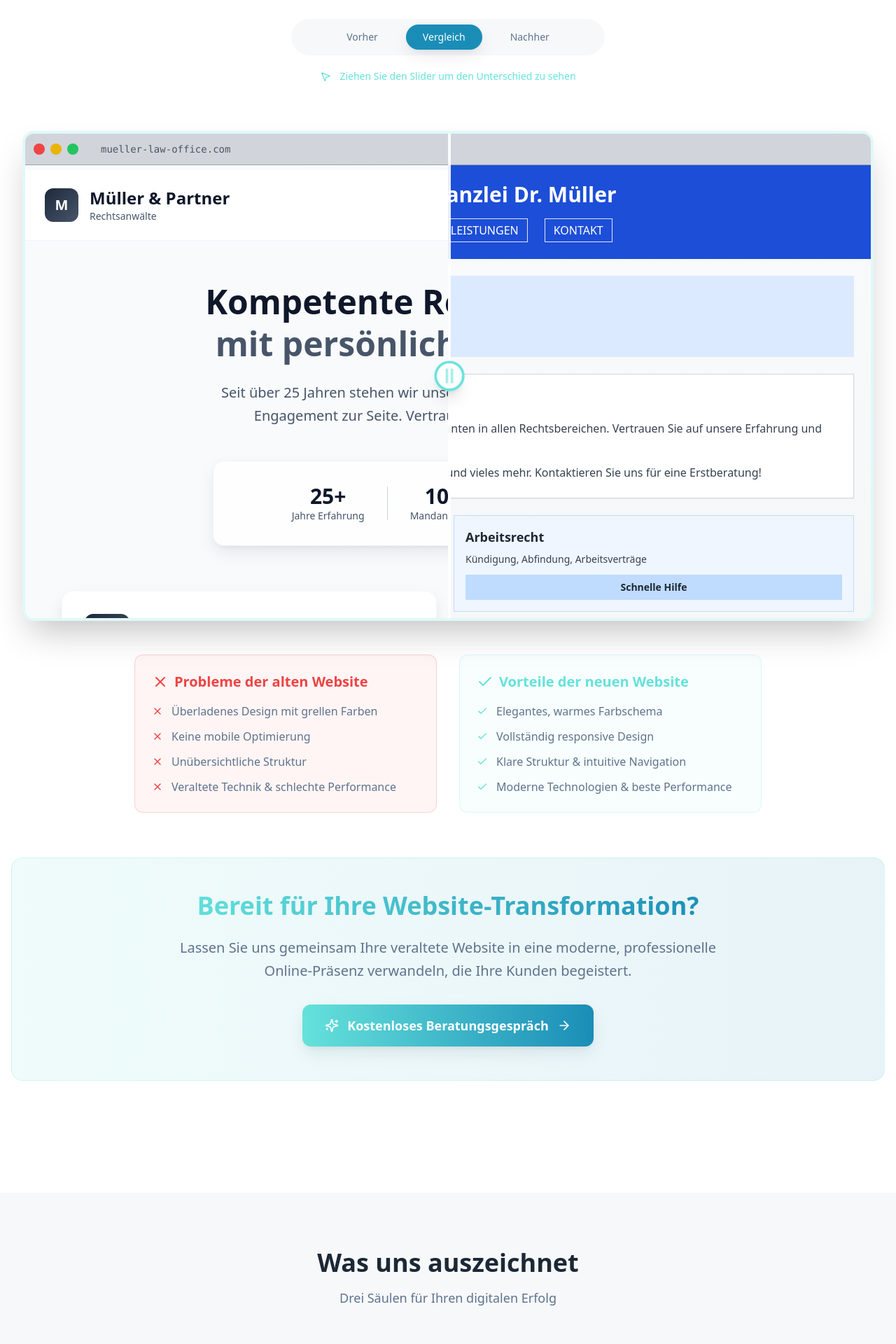
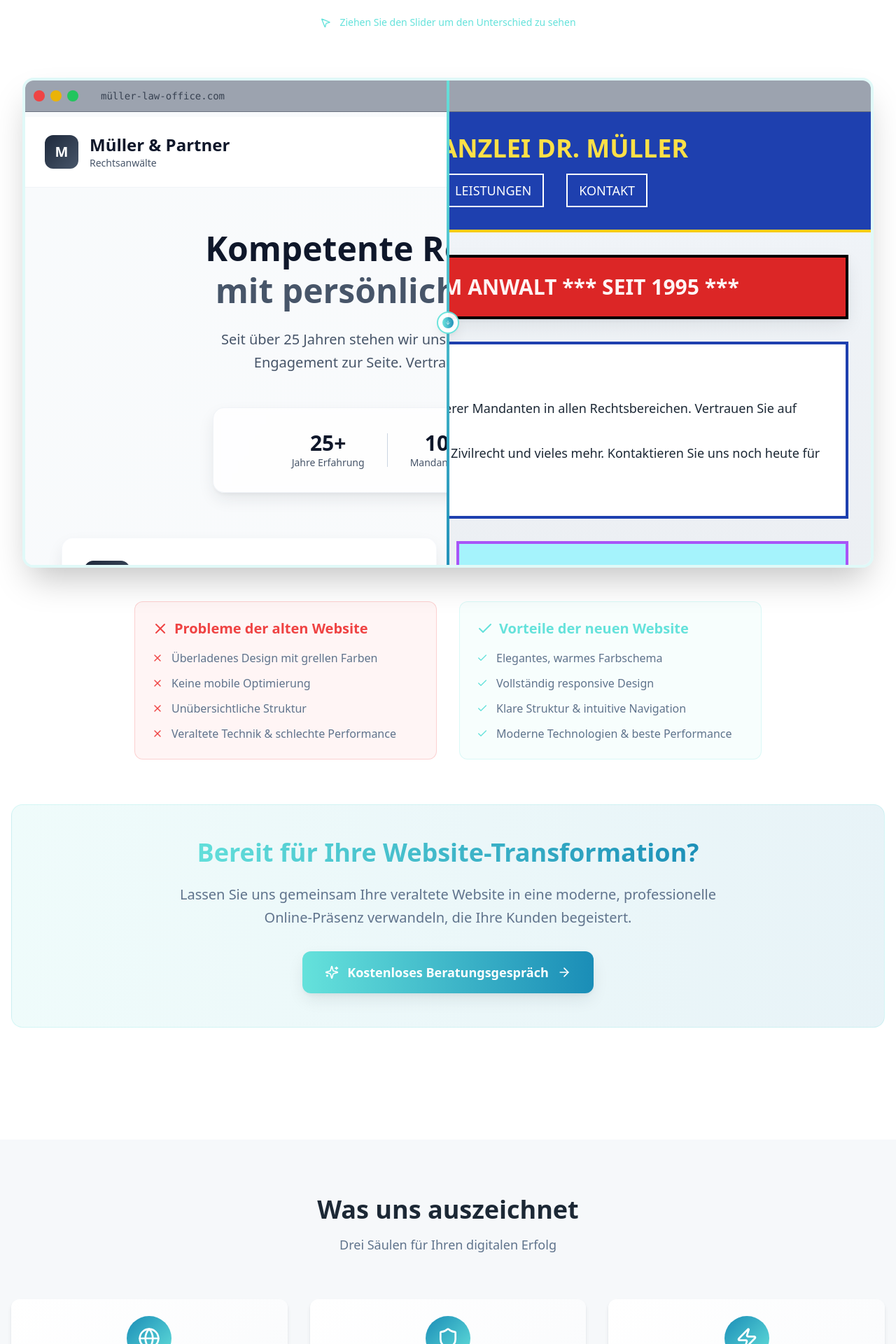
Before and after one commit to Connected-Robin-Lehmann/connected-rl, a React (Vite) app: page / in a window 1280 px wide. Shown: the part 1220-3140 px from the top of the page at 70% size. Built offline with nearby package versions, Linux system fonts and the light colour scheme.

Commit message:
Reverted to commit 8f55020d26181283756cc1adea2e46761b1b6024

```diff
--- a/src/components/BeforeAfterComparison.tsx
+++ b/src/components/BeforeAfterComparison.tsx
@@ -1,13 +1,10 @@
 import { useState, useRef, useCallback } from "react";
-import { X, Check, ArrowRight, Globe, Star, Phone, Mail, MousePointer2, Sparkles, Calendar, Shield, Award, MapPin, Clock } from "lucide-react";
-
-type ViewMode = 'vorher' | 'vergleich' | 'nachher';
+import { X, Check, ArrowRight, Globe, Star, Phone, Mail, MousePointer2, Sparkles } from "lucide-react";
 
 const BeforeAfterComparison = () => {
   const [sliderPosition, setSliderPosition] = useState(50);
   const [isDragging, setIsDragging] = useState(false);
   const [showAnimation, setShowAnimation] = useState(true);
-  const [viewMode, setViewMode] = useState<ViewMode>('vergleich');
   const containerRef = useRef<HTMLDivElement>(null);
   const afterRef = useRef<HTMLDivElement>(null);
   const sliderRef = useRef<HTMLDivElement>(null);
@@ -88,165 +85,122 @@ const BeforeAfterComparison = () => {
           Erleben Sie die dramatische Transformation Ihrer Website interaktiv
         </p>
 
-        {/* View Mode Controls */}
-        <div className="flex items-center justify-center gap-4 bg-muted/50 p-2 rounded-full max-w-md mx-auto">
-          <button
-            onClick={() => setViewMode('vorher')}
-            className={`px-6 py-2 rounded-full text-sm font-medium transition-all ${
-              viewMode === 'vorher'
-                ? 'bg-primary text-primary-foreground shadow-lg'
-                : 'text-muted-foreground hover:text-foreground'
-            }`}
-          >
-            Vorher
-          </button>
-          <button
-            onClick={() => setViewMode('vergleich')}
-            className={`px-6 py-2 rounded-full text-sm font-medium transition-all ${
-              viewMode === 'vergleich'
-                ? 'bg-primary text-primary-foreground shadow-lg'
-                : 'text-muted-foreground hover:text-foreground'
-            }`}
-          >
-            Vergleich
-          </button>
-          <button
-            onClick={() => setViewMode('nachher')}
-            className={`px-6 py-2 rounded-full text-sm font-medium transition-all ${
-              viewMode === 'nachher'
-                ? 'bg-primary text-primary-foreground shadow-lg'
-                : 'text-muted-foreground hover:text-foreground'
-            }`}
-          >
-            Nachher
-          </button>
-        </div>
-
         {/* Interactive instruction */}
-        {viewMode === 'vergleich' && (
         <div className="flex items-center justify-center gap-3 text-sm text-accent animate-bounce">
           <MousePointer2 className="w-4 h-4" />
           <span>Ziehen Sie den Slider um den Unterschied zu sehen</span>
         </div>
-        )}
       </div>
 
-      {/* Interactive Before/After Display */}
+      {/* Interactive Before/After Slider */}
       <div className="max-w-[95vw] mx-auto mb-16">
         <div
           ref={containerRef}
-          className={`relative h-[600px] md:h-[700px] rounded-2xl overflow-hidden shadow-2xl border-4 border-accent/20 ${
-            viewMode === 'vergleich' ? 'cursor-col-resize select-none' : ''
-          }`}
-          onMouseMove={viewMode === 'vergleich' ? handleMouseMove : undefined}
-          onMouseUp={viewMode === 'vergleich' ? handleMouseUp : undefined}
-          onMouseLeave={viewMode === 'vergleich' ? handleMouseUp : undefined}
-          onTouchMove={viewMode === 'vergleich' ? handleTouchMove : undefined}
-          onTouchEnd={viewMode === 'vergleich' ? handleMouseUp : undefined}
+          className="relative h-[600px] md:h-[700px] rounded-2xl overflow-hidden shadow-2xl cursor-col-resize select-none border-4 border-accent/20"
+          onMouseMove={handleMouseMove}
+          onMouseUp={handleMouseUp}
+          onMouseLeave={handleMouseUp}
+          onTouchMove={handleTouchMove}
+          onTouchEnd={handleMouseUp}
         >
-          {/* Before (Old Website) - Show based on view mode */}
+          {/* Before (Old Website) - Full Width Background */}
           <div
             ref={beforeScrollRef}
-            className={`absolute inset-0 bg-slate-100 overflow-y-auto ${
-              viewMode === 'nachher' ? 'hidden' : ''
-            }`}
+            className="absolute inset-0 bg-slate-100 overflow-y-auto"
             onScroll={handleBeforeScroll}
           >
-            {/* Browser Header - Old */}
-            <div className="bg-gray-300 p-3 flex items-center gap-2 border-b border-gray-400 sticky top-0 z-10">
+            {/* Browser Header - Bad */}
+            <div className="bg-gray-400 p-3 flex items-center gap-2 border-b border-gray-500 sticky top-0 z-10">
               <div className="w-4 h-4 bg-red-500 rounded-full"></div>
               <div className="w-4 h-4 bg-yellow-500 rounded-full"></div>
               <div className="w-4 h-4 bg-green-500 rounded-full"></div>
-              <div className="ml-6 text-sm text-gray-600 font-mono">
-                mueller-law-office.com
+              <div className="ml-6 text-sm text-gray-700 font-mono">
+                müller-law-office.com
               </div>
             </div>
 
-            {/* Old Website Content - Less Dramatic */}
-            <div className="min-h-[1200px] bg-gradient-to-b from-gray-50 to-gray-100">
+            {/* Old Website Content */}
+            <div className="min-h-[1200px] bg-gradient-to-b from-slate-100 to-gray-200">
               {/* Header */}
-              <div className="bg-blue-700 text-white p-6 text-center">
-                <h1 className="text-3xl font-bold mb-4">
-                  Rechtsanwaltskanzlei Dr. Müller
+              <div className="bg-blue-800 text-white p-8 text-center border-b-4 border-yellow-400">
+                <h1 className="text-4xl font-bold text-yellow-300 mb-4">
+                  RECHTSANWALTSKANZLEI DR. MÜLLER
                 </h1>
-                <div className="flex justify-center gap-6 text-base">
-                  <span className="border px-3 py-1">HOME</span>
-                  <span className="border px-3 py-1">ÜBER UNS</span>
-                  <span className="border px-3 py-1">LEISTUNGEN</span>
-                  <span className="border px-3 py-1">KONTAKT</span>
+                <div className="flex justify-center gap-8 text-lg">
+                  <span className="border-2 border-white px-4 py-2">HOME</span>
+                  <span className="border-2 border-white px-4 py-2">ÜBER UNS</span>
+                  <span className="border-2 border-white px-4 py-2">LEISTUNGEN</span>
+                  <span className="border-2 border-white px-4 py-2">KONTAKT</span>
                 </div>
               </div>
 
               {/* Main Content */}
-              <div className="p-6">
-                {/* Welcome Section */}
-                <div className="bg-blue-100 border-l-4 border-blue-600 p-6 mb-6">
-                  <h2 className="text-2xl font-bold text-blue-800 mb-3">
-                    Willkommen bei Ihrer Rechtsanwaltskanzlei
+              <div className="p-8">
+                {/* Welcome Banner */}
+                <div className="bg-red-600 text-white p-6 text-center mb-8 border-4 border-black shadow-lg">
+                  <h2 className="text-3xl font-bold animate-pulse">
+                    *** WILLKOMMEN BEI IHREM ANWALT *** SEIT 1995 ***
                   </h2>
-                  <p className="text-gray-700">
-                    Seit 1995 stehen wir Ihnen mit umfassender Rechtsberatung zur Seite.
-                  </p>
                 </div>
 
                 {/* Main Text */}
-                <div className="bg-white border border-gray-300 p-6 mb-6 shadow-sm">
-                  <h3 className="text-xl font-bold text-gray-800 mb-3">
-                    Ihre Rechte sind unser Auftrag
+                <div className="bg-white border-4 border-blue-800 p-8 mb-8">
+                  <h3 className="text-2xl font-bold text-red-700 underline mb-4">
+                    IHRE RECHTE SIND UNSER AUFTRAG!
                   </h3>
-                  <p className="text-gray-700 mb-3 leading-relaxed">
+                  <p className="text-lg mb-4 leading-tight">
                     Seit über 25 Jahren vertreten wir erfolgreich die Interessen unserer Mandanten in allen Rechtsbereichen.
                     Vertrauen Sie auf unsere Erfahrung und Kompetenz!
                   </p>
-                  <p className="text-gray-700">
+                  <p className="text-lg mb-4">
                     Wir sind spezialisiert auf Familienrecht, Arbeitsrecht, Strafrecht, Zivilrecht und vieles mehr.
-                    Kontaktieren Sie uns für eine Erstberatung!
+                    Kontaktieren Sie uns noch heute für eine kostenlose Erstberatung!
                   </p>
                 </div>
 
                 {/* Services */}
-                <div className="grid md:grid-cols-2 gap-4 mb-6">
-                  <div className="bg-yellow-50 border border-yellow-200 p-4">
-                    <h4 className="text-lg font-bold text-gray-800 mb-2">Familienrecht</h4>
-                    <p className="text-gray-700 text-sm">Scheidung, Sorgerecht, Unterhalt - wir helfen Ihnen!</p>
-                    <div className="mt-3 bg-yellow-200 p-2 text-center text-sm font-semibold">
-                      Kostenlose Erstberatung
+                <div className="grid md:grid-cols-2 gap-6 mb-8">
+                  <div className="bg-yellow-200 border-4 border-red-500 p-6">
+                    <h4 className="text-xl font-bold text-blue-800 mb-3">Familienrecht</h4>
+                    <p className="text-lg">Scheidung, Sorgerecht, Unterhalt - wir helfen Ihnen!</p>
+                    <div className="mt-4 bg-green-400 p-2 text-center font-bold">
+                      KOSTENLOSE BERATUNG!
                     </div>
                   </div>
-                  <div className="bg-blue-50 border border-blue-200 p-4">
-                    <h4 className="text-lg font-bold text-gray-800 mb-2">Arbeitsrecht</h4>
-                    <p className="text-gray-700 text-sm">Kündigung, Abfindung, Arbeitsverträge</p>
-                    <div className="mt-3 bg-blue-200 p-2 text-center text-sm font-semibold">
-                      Schnelle Hilfe
+                  <div className="bg-cyan-200 border-4 border-purple-500 p-6">
+                    <h4 className="text-xl font-bold text-red-800 mb-3">Arbeitsrecht</h4>
+                    <p className="text-lg">Kündigung, Abfindung, Arbeitsverträge</p>
+                    <div className="mt-4 bg-orange-400 p-2 text-center font-bold">
+                      24/7 ERREICHBAR!
                     </div>
                   </div>
                 </div>
 
                 {/* Contact */}
-                <div className="bg-gray-800 text-white p-6 text-center">
-                  <h3 className="text-2xl font-bold mb-3">Kontaktieren Sie uns</h3>
-                  <p className="text-lg">Tel: 0621 / 987654</p>
-                  <p className="mt-1">Email: info@mueller-law.de</p>
+                <div className="bg-gradient-to-r from-green-400 to-blue-500 text-white p-8 text-center border-4 border-black">
+                  <h3 className="text-3xl font-bold mb-4">RUFEN SIE JETZT AN!</h3>
+                  <p className="text-2xl font-bold">Tel: 0621 / 987654</p>
+                  <p className="text-xl mt-2">Email: info@mueller-law.de</p>
                 </div>
 
                 {/* More Content for Scrolling */}
-                <div className="mt-6 space-y-4">
-                  <div className="bg-white border border-gray-200 p-4">
-                    <h4 className="text-lg font-bold text-gray-800">Unsere Stärken:</h4>
-                    <ul className="list-disc list-inside text-gray-700 mt-2 space-y-1">
+                <div className="mt-8 space-y-6">
+                  <div className="bg-pink-200 border-4 border-green-600 p-6">
+                    <h4 className="text-2xl font-bold text-purple-800">Unsere Erfolge:</h4>
+                    <ul className="list-disc list-inside text-lg mt-4 space-y-2">
                       <li>Über 1000 erfolgreiche Fälle</li>
                       <li>25 Jahre Erfahrung</li>
-                      <li>Individuelle Betreuung</li>
-                      <li>Transparente Kostenstruktur</li>
+                      <li>Spezialisiert auf schwierige Fälle</li>
+                      <li>Faire Preise - Transparente Abrechnung</li>
                     </ul>
                   </div>
 
-                  <div className="bg-white border border-gray-200 p-4">
-                    <h4 className="text-lg font-bold text-gray-800">Öffnungszeiten:</h4>
-                    <div className="text-gray-700 mt-2">
+                  <div className="bg-orange-300 border-4 border-blue-600 p-6">
+                    <h4 className="text-2xl font-bold text-red-800">Öffnungszeiten:</h4>
+                    <div className="text-lg mt-4">
                       <p>Mo-Fr: 8:00 - 18:00 Uhr</p>
                       <p>Sa: 9:00 - 14:00 Uhr</p>
-                      <p className="text-sm text-gray-600 mt-1">Termine nach Vereinbarung</p>
+                      <p>Termine auch außerhalb der Öffnungszeiten möglich!</p>
                     </div>
                   </div>
                 </div>
@@ -254,15 +208,11 @@ const BeforeAfterComparison = () => {
             </div>
           </div>
 
-          {/* After (Modern Website) - Show based on view mode */}
+          {/* After (Modern Website) - Clipped by slider */}
           <div
             ref={afterRef}
-            className={`absolute inset-0 bg-white ${
-              viewMode === 'vergleich' && !isDragging ? 'transition-all duration-300' : ''
-            } ${viewMode === 'vorher' ? 'hidden' : ''}`}
-            style={{
-              clipPath: viewMode === 'vergleich' ? `inset(0 ${100 - sliderPosition}% 0 0)` : 'none'
-            }}
+            className={`absolute inset-0 bg-white ${isDragging ? '' : 'transition-all duration-300'}`}
+            style={{ clipPath: `inset(0 ${100 - sliderPosition}% 0 0)` }}
           >
             <div
               ref={afterScrollRef}
@@ -392,97 +342,6 @@ const BeforeAfterComparison = () => {
                     </div>
                   </div>
 
-                  {/* Additional Services */}
-                  <div className="grid md:grid-cols-3 gap-6 mb-16">
-                    <div className="bg-white/90 backdrop-blur-sm p-6 rounded-xl shadow-lg border border-slate-200/30">
-                      <div className="w-12 h-12 bg-gradient-to-br from-slate-800 to-slate-600 rounded-lg flex items-center justify-center mb-4">
-                        <Shield className="w-6 h-6 text-white" />
-                      </div>
-                      <h4 className="text-lg font-bold text-slate-900 mb-2">Strafrecht</h4>
-                      <p className="text-slate-600 text-sm">Professionelle Verteidigung in Strafverfahren</p>
-                    </div>
-                    <div className="bg-white/90 backdrop-blur-sm p-6 rounded-xl shadow-lg border border-slate-200/30">
-                      <div className="w-12 h-12 bg-gradient-to-br from-slate-800 to-slate-600 rounded-lg flex items-center justify-center mb-4">
-                        <Award className="w-6 h-6 text-white" />
-                      </div>
-                      <h4 className="text-lg font-bold text-slate-900 mb-2">Zivilrecht</h4>
-                      <p className="text-slate-600 text-sm">Umfassende Beratung in zivilrechtlichen Angelegenheiten</p>
-                    </div>
-                    <div className="bg-white/90 backdrop-blur-sm p-6 rounded-xl shadow-lg border border-slate-200/30">
-                      <div className="w-12 h-12 bg-gradient-to-br from-slate-800 to-slate-600 rounded-lg flex items-center justify-center mb-4">
-                        <Calendar className="w-6 h-6 text-white" />
-                      </div>
-                      <h4 className="text-lg font-bold text-slate-900 mb-2">Online Termine</h4>
-                      <p className="text-slate-600 text-sm">Bequeme Terminbuchung über unser Online-System</p>
-                    </div>
-                  </div>
-
-                  {/* Team Section */}
-                  <div className="bg-white/90 backdrop-blur-sm p-12 rounded-2xl shadow-lg border border-slate-200/30 mb-16">
-                    <h3 className="text-3xl font-bold text-slate-900 text-center mb-8">Unser Team</h3>
-                    <div className="grid md:grid-cols-2 gap-8">
-                      <div className="text-center">
-                        <div className="w-24 h-24 bg-gradient-to-br from-slate-800 to-slate-600 rounded-full mx-auto mb-4 flex items-center justify-center">
-                          <span className="text-white text-2xl font-bold">DM</span>
-                        </div>
-                        <h4 className="text-xl font-bold text-slate-900 mb-2">Dr. Michael Müller</h4>
-                        <p className="text-slate-600 mb-2">Fachanwalt für Familienrecht</p>
-                        <p className="text-slate-500 text-sm">25+ Jahre Erfahrung</p>
-                      </div>
-                      <div className="text-center">
-                        <div className="w-24 h-24 bg-gradient-to-br from-slate-800 to-slate-600 rounded-full mx-auto mb-4 flex items-center justify-center">
-                          <span className="text-white text-2xl font-bold">AS</span>
-                        </div>
-                        <h4 className="text-xl font-bold text-slate-900 mb-2">Anna Schmidt</h4>
-                        <p className="text-slate-600 mb-2">Fachanwältin für Arbeitsrecht</p>
-                        <p className="text-slate-500 text-sm">15+ Jahre Erfahrung</p>
-                      </div>
-                    </div>
-                  </div>
-
-                  {/* Location & Hours */}
-                  <div className="grid md:grid-cols-2 gap-8 mb-16">
-                    <div className="bg-white/90 backdrop-blur-sm p-8 rounded-2xl shadow-lg border border-slate-200/30">
-                      <div className="flex items-center gap-3 mb-6">
-                        <MapPin className="w-6 h-6 text-slate-700" />
-                        <h4 className="text-xl font-bold text-slate-900">Standort</h4>
-                      </div>
-                      <div className="space-y-2 text-slate-700">
-                        <p>Musterstraße 123</p>
-                        <p>68161 Mannheim</p>
-                        <p>Deutschland</p>
-                      </div>
-                      <div className="mt-6 h-32 bg-slate-200 rounded-lg flex items-center justify-center">
-                        <span className="text-slate-500">Karte</span>
-                      </div>
-                    </div>
-                    <div className="bg-white/90 backdrop-blur-sm p-8 rounded-2xl shadow-lg border border-slate-200/30">
-                      <div className="flex items-center gap-3 mb-6">
-                        <Clock className="w-6 h-6 text-slate-700" />
-                        <h4 className="text-xl font-bold text-slate-900">Öffnungszeiten</h4>
-                      </div>
-                      <div className="space-y-3 text-slate-700">
-                        <div className="flex justify-between">
-                          <span>Montag - Freitag</span>
-                          <span>8:00 - 18:00</span>
-                        </div>
-                        <div className="flex justify-between">
-                          <span>Samstag</span>
-                          <span>9:00 - 14:00</span>
-                        </div>
-                        <div className="flex justify-between">
-                          <span>Sonntag</span>
-                          <span>Geschlossen</span>
-                        </div>
-                        <div className="mt-4 p-3 bg-slate-100 rounded-lg">
-                          <p className="text-sm text-slate-600">
-                            Termine außerhalb der Öffnungszeiten nach Vereinbarung möglich
-                          </p>
-                        </div>
-                      </div>
-                    </div>
-                  </div>
-
                   {/* Contact Section */}
                   <div className="bg-slate-900 text-white p-12 rounded-2xl text-center">
                     <h3 className="text-3xl font-bold mb-6">Vereinbaren Sie einen Termin</h3>
@@ -572,30 +431,20 @@ const BeforeAfterComparison = () => {
             </div>
           </div>
 
-          {/* Slider - Only show in comparison mode */}
-          {viewMode === 'vergleich' && (
+          {/* Slider Handle */}
           <div
             ref={sliderRef}
-              className={`absolute top-0 bottom-0 w-1 bg-white/90 backdrop-blur-sm cursor-col-resize z-30 transition-all duration-200 ${
-                isDragging ? 'shadow-2xl' : 'shadow-lg hover:shadow-xl'
-              }`}
-              style={{ left: `${sliderPosition}%` }}
+            className={`absolute top-0 bottom-0 w-1 bg-gradient-to-b from-accent to-primary cursor-col-resize z-10 ${showAnimation ? 'animate-pulse' : ''}`}
+            style={{ left: `${sliderPosition}%`, transform: 'translateX(-50%)' }}
             onMouseDown={handleMouseDown}
             onTouchStart={handleMouseDown}
           >
-              {/* Slider Handle */}
-              <div className={`absolute top-1/2 left-1/2 transform -translate-x-1/2 -translate-y-1/2 w-12 h-12 bg-white border-4 border-accent rounded-full flex items-center justify-center shadow-xl transition-all duration-200 ${
-                isDragging
-                  ? 'scale-110 border-primary'
-                  : 'scale-90 hover:scale-100 border-accent'
-              }`}>
-                <div className="flex gap-1">
-                  <div className="w-1 h-6 bg-accent/60 rounded-full"></div>
-                  <div className="w-1 h-6 bg-accent/60 rounded-full"></div>
+            <div className="absolute top-1/2 left-1/2 transform -translate-x-1/2 -translate-y-1/2 w-8 h-8 hover:w-12 hover:h-12 bg-white rounded-full shadow-lg border-2 hover:border-4 border-accent flex items-center justify-center transition-all duration-200">
+              <div className="w-4 h-4 hover:w-6 hover:h-6 bg-gradient-to-r from-accent to-primary rounded-full flex items-center justify-center transition-all duration-200">
+                <ArrowRight className="w-2 h-2 hover:w-3 hover:h-3 text-white transform rotate-90 transition-all duration-200" />
               </div>
             </div>
           </div>
-          )}
         </div>
 
         {/* Feature Comparison */}
```
Lines whose indentation alone changed are shown as unchanged.
